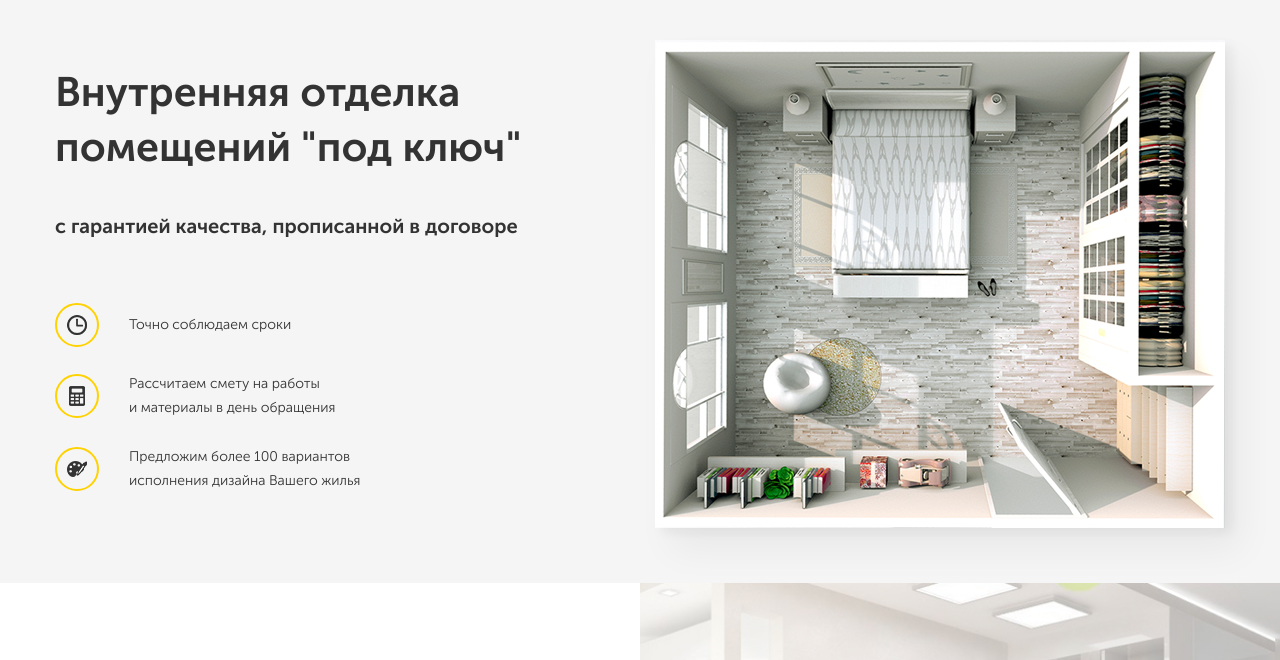
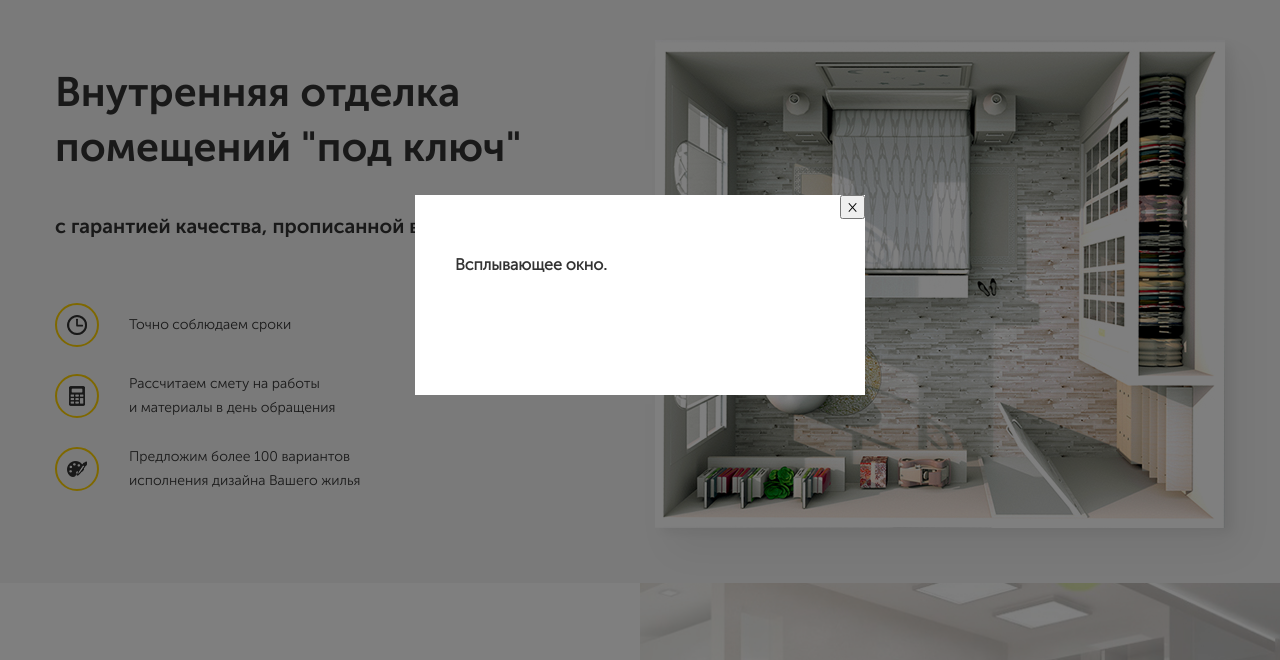
Before and after one commit to kovgansergey/-homework17-required, a plain HTML site: page src/index.html in a window 1280 px wide. Both pictures are taken after a click on the button "Перезвоните мне". Shown: the part 105-765 px from the top of the page. Drawn offline with Linux system fonts and the light colour scheme.

Commit message:
добавил модальное окно. Написал js чтоб кнопкой в navbar оно появлялось, а по кнопке закрыть - закрывалось

```diff
--- a/src/index.html
+++ b/src/index.html
@@ -3,7 +3,7 @@
 <head>
 	<meta http-equiv="Content-Type" content="text/html; charset=UTF-8">
 	<meta name="viewport" content="width=device-width, initial-scale=1, shrink-to-fit=no">
-	<title>homework16(required)</title>
+	<title>homework17(required)</title>
 	<link rel="stylesheet" href="css/normalize.css">
 	<link rel="stylesheet" href="css/style.css">
 </head>
@@ -25,7 +25,7 @@
 						<span class="navbar__address">Калуга, Москва, МО</span>
 						<a href="tel:+74954225131" class="phone navbar__phone">+7 (495) 42-251-31</a>
 					</div>
-					<button class="button navbar__button">Перезвоните мне</button>
+					<button class="button navbar__button" id="callMeBtn">Перезвоните мне</button>
 				</div>
 				<!-- /.navbar__info -->
 			</div>
@@ -105,5 +105,18 @@
 		<!-- /.container -->
 	</section>
 	<!-- /.offer -->
+
+	<!-- модальное окно -->
+	<div class="modal" id="modal">
+		<div class="modal-dialog">
+			<button class="modal-dialog__close" id="closemodal">&times;</button>
+			<h4 class="modal-dialog__title">Всплывающее окно.</h4>
+		</div>
+		<!-- /.modal-dialog -->
+	</div>
+	<!-- /.modal -->
+
+	<script src="js/main.js"></script>
+
 </body>
 </html>
--- /dev/null
+++ b/src/js/main.js
@@ -0,0 +1,11 @@
+var callMe = document.querySelector('#callMeBtn');
+var modal = document.querySelector('#modal');
+var closeModal = document.querySelector('#closemodal')
+
+callMe.addEventListener('click', function() {
+	modal.classList.add('modal_active');
+});
+
+closeModal.addEventListener('click', function() {
+	modal.classList.remove('modal_active');
+});
--- /dev/null
+++ b/src/sass/blocks/_modal.sass
@@ -0,0 +1,22 @@
+.modal
+	display: none
+	position: fixed
+	left: 0
+	top: 0
+	width: 100vw
+	height: 100vh
+	background-color: rgba(#000000, 0.5)
+	&_active
+		display: flex
+	&-dialog
+		position: relative
+		margin: auto
+		max-width: 450px
+		width: 90%
+		min-height: 200px
+		background-color: #ffffff
+		padding: 40px
+		&__close
+			position: absolute
+			top: 0
+			right: 0
--- a/src/sass/style.sass
+++ b/src/sass/style.sass
@@ -7,3 +7,5 @@
 @import "blocks/header"
 // Секция предложение
 @import "blocks/offer"
+// Модальное окно
+@import "blocks/modal"
```
Also changed, not shown: src/css/style.css.
